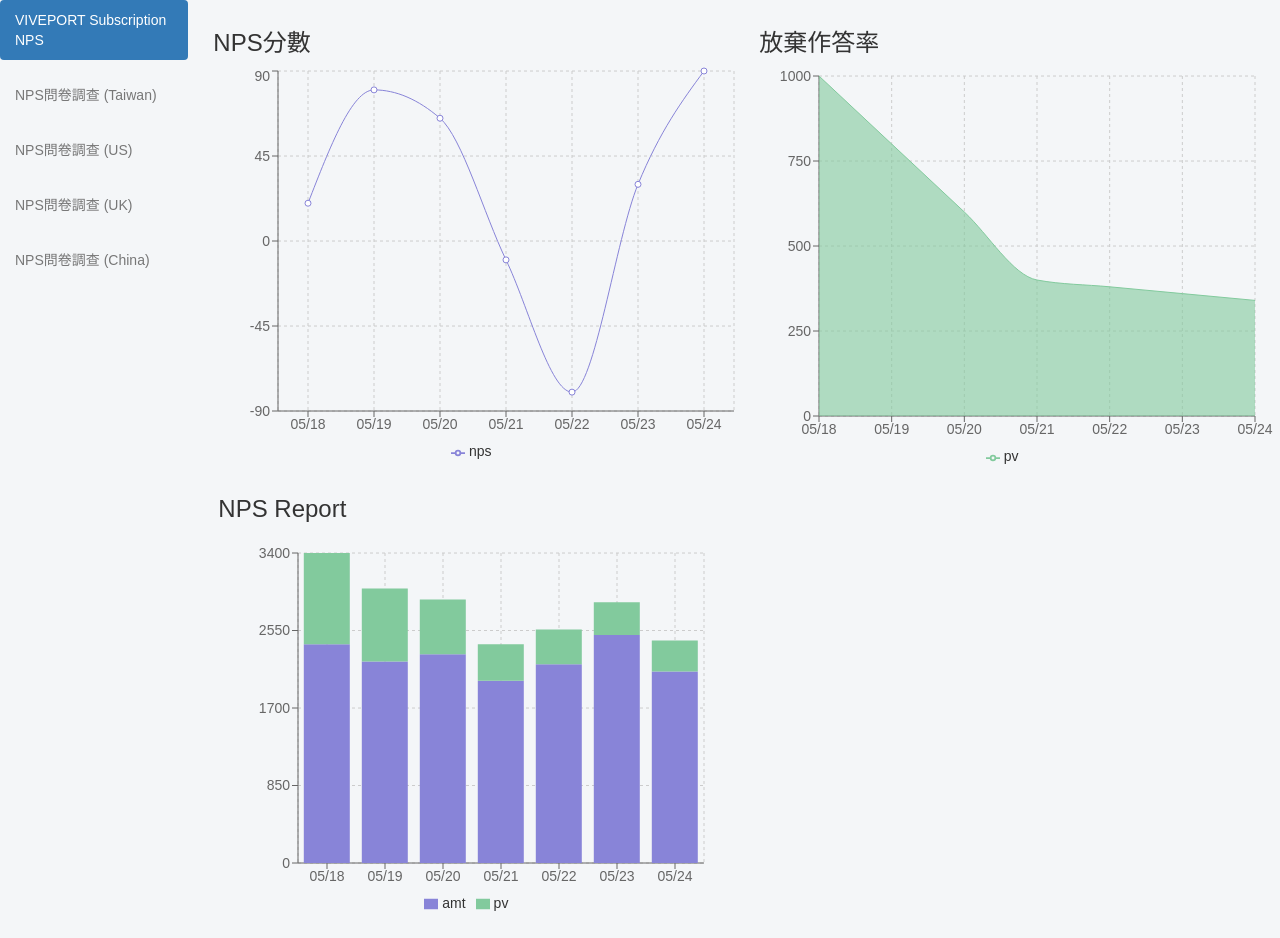
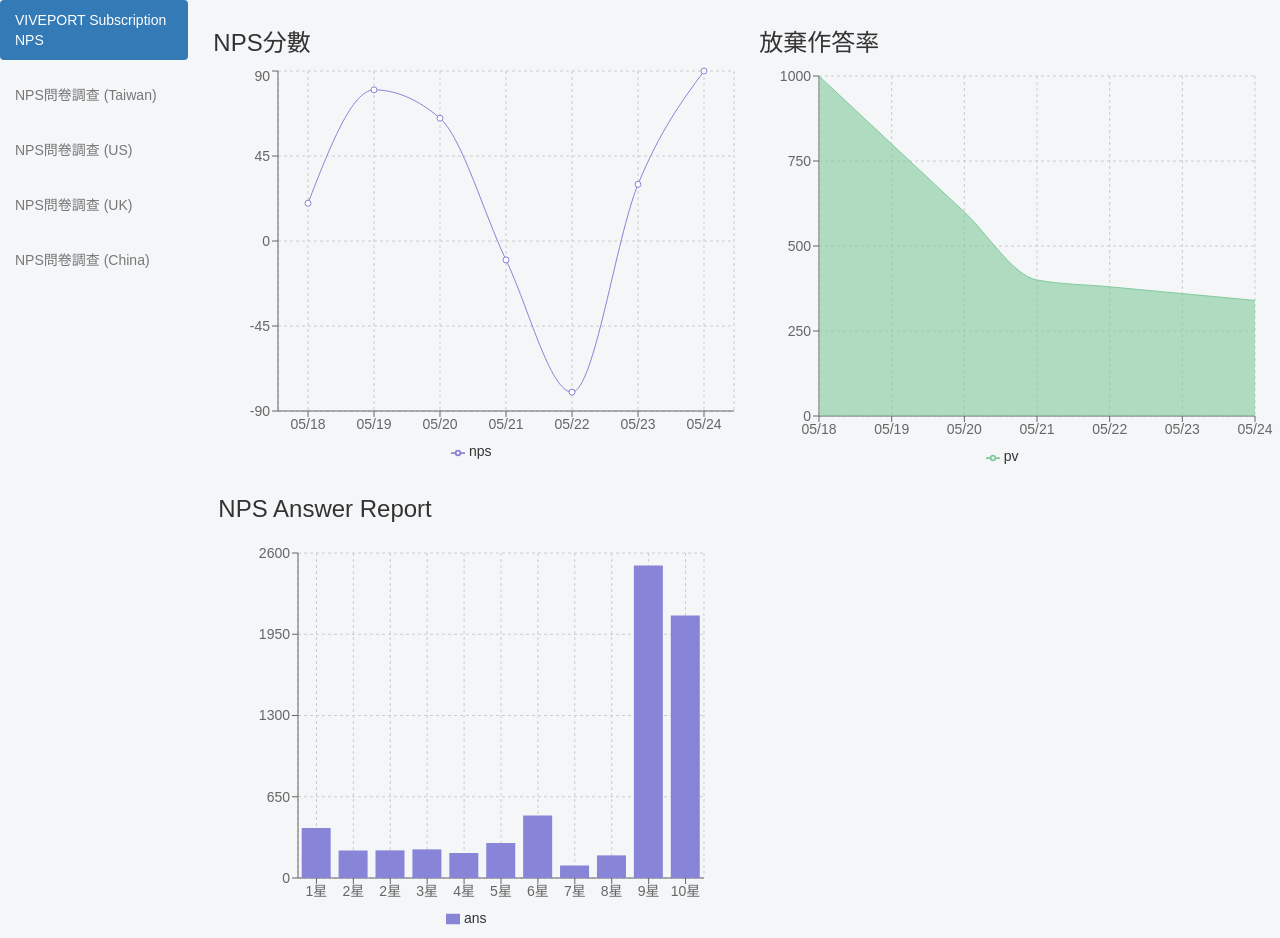
Before and after one commit to DavisChang/survey-anything, a React (Create React App) app: page /report in a window 1280 px wide. Built offline with nearby package versions, Linux system fonts and the light colour scheme.

Commit message:
New report 2

```diff
--- a/src/Pages/Report/Report.js
+++ b/src/Pages/Report/Report.js
@@ -14,6 +14,20 @@ const data = [
   {name: moment().add(4, 'd').format('MM/DD'), nps: -80, pv: 380, amt: 2181},
   {name: moment().add(5, 'd').format('MM/DD'), nps: 30, pv: 360, amt: 2500},
   {name: moment().add(6, 'd').format('MM/DD'), nps: 90, pv: 340, amt: 2100},
+];
+
+const data2 = [
+  {name: '1星', ans: 400},
+  {name: '2星', ans: 221},
+  {name: '2星', ans: 221},
+  {name: '3星', ans: 229},
+  {name: '4星', ans: 200},
+  {name: '5星', ans: 281},
+  {name: '6星', ans: 500},
+  {name: '7星', ans: 100},
+  {name: '8星', ans: 181},
+  {name: '9星', ans: 2500},
+  {name: '10星', ans: 2100},
 ];
 
 const Report = ({ match }) => (
@@ -69,17 +83,16 @@ const Report = ({ match }) => (
       </Row>
       <Row>
         <Col xs="6">
-          <h3>NPS Report</h3>
+          <h3>NPS Answer Report</h3>
           <ResponsiveContainer width="100%" height={400}>
-            <BarChart data={data}
+            <BarChart data={data2}
                   margin={{top: 20, right: 30, left: 20, bottom: 5}}>
              <CartesianGrid strokeDasharray="3 3"/>
              <XAxis dataKey="name"/>
              <YAxis/>
              <Tooltip/>
              <Legend />
-             <Bar dataKey="amt" stackId="a" fill="#8884d8" />
-             <Bar dataKey="pv" stackId="a" fill="#82ca9d" />
+             <Bar dataKey="ans" stackId="a" fill="#8884d8" />
             </BarChart>
           </ResponsiveContainer>
         </Col>
```
